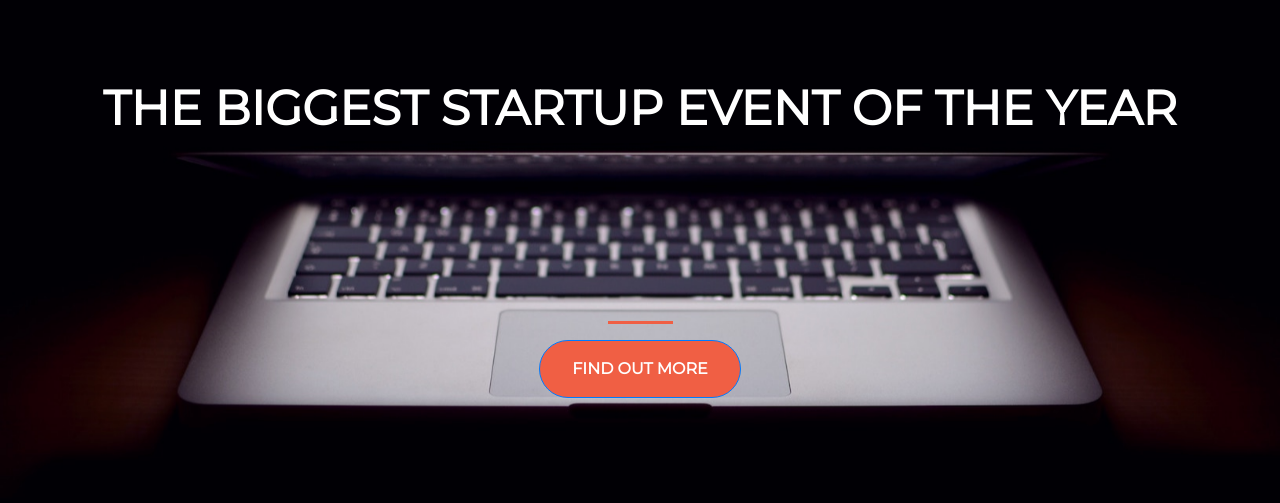
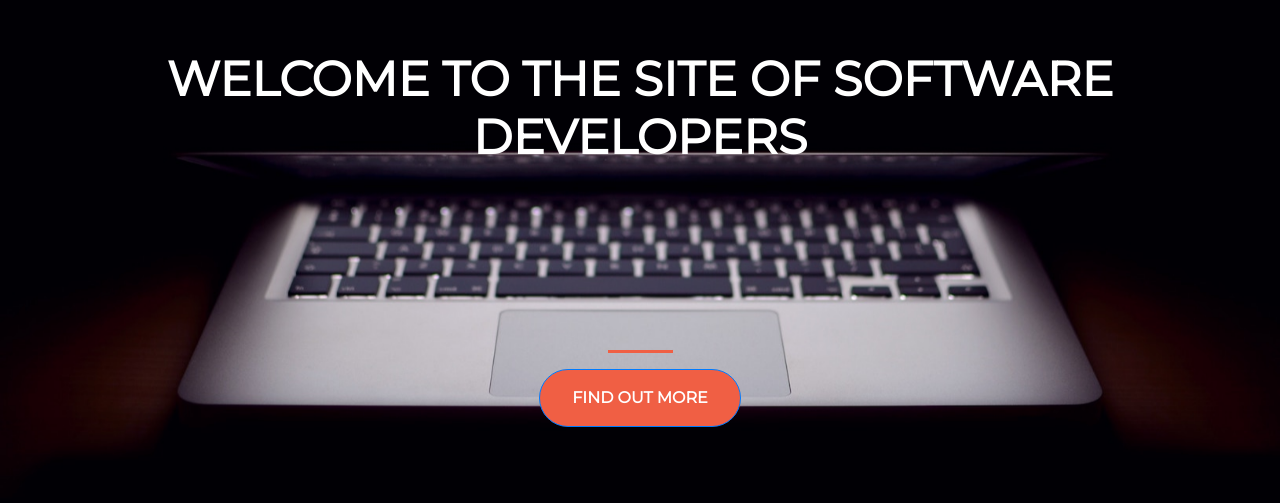
Before and after one commit to imt-eiaz/Foundation-of-Website-Building-By-Imtiaz, a plain HTML site: page index.html in a window 1280 px wide. Shown: the part 161-664 px from the top of the page. Drawn offline with nearby package versions, Linux system fonts and the light colour scheme.

Commit message:
Update index.html

```diff
--- a/index.html
+++ b/index.html
@@ -20,7 +20,7 @@
   <div class="container d-flex align-items-center h-100">
     <div class="row">
       <header class="text-center col-12">
-   <h1 class="text-uppercase"><strong>The biggest startup event of the year</strong> </h1>
+   <h1 class="text-uppercase"><strong>Welcome to the site of Software Developers</strong> </h1>
    </header>
    <div class="buffer col-12"></div>
    <section class="text-center col-12">
```
